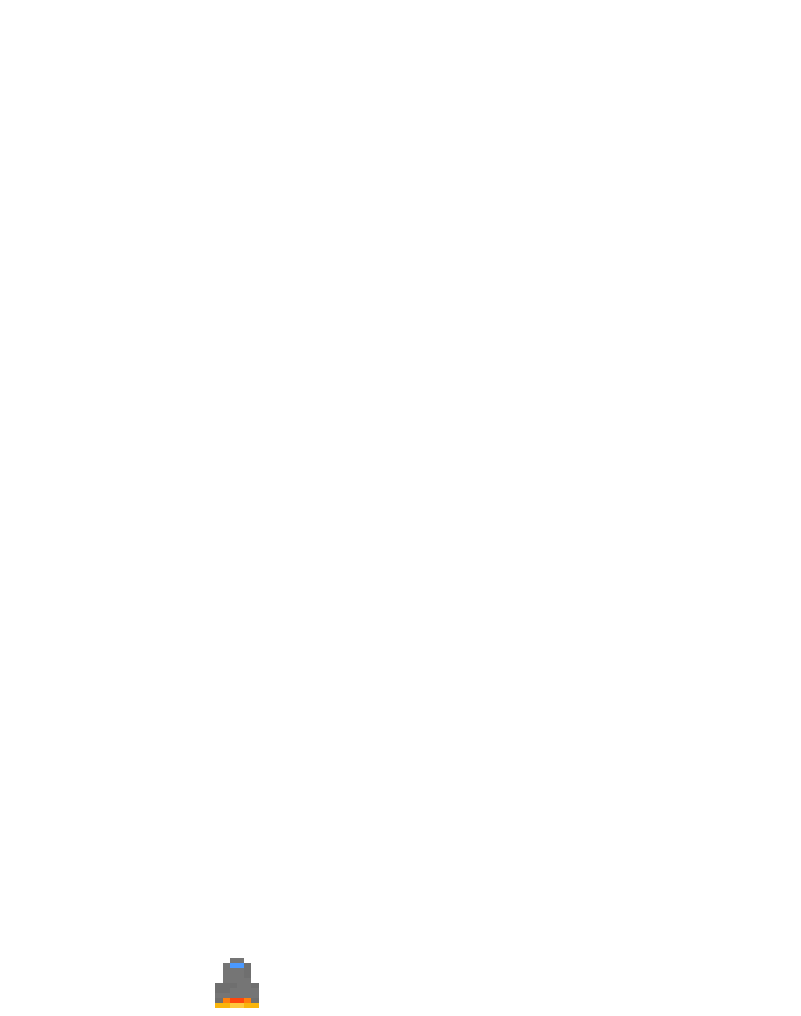
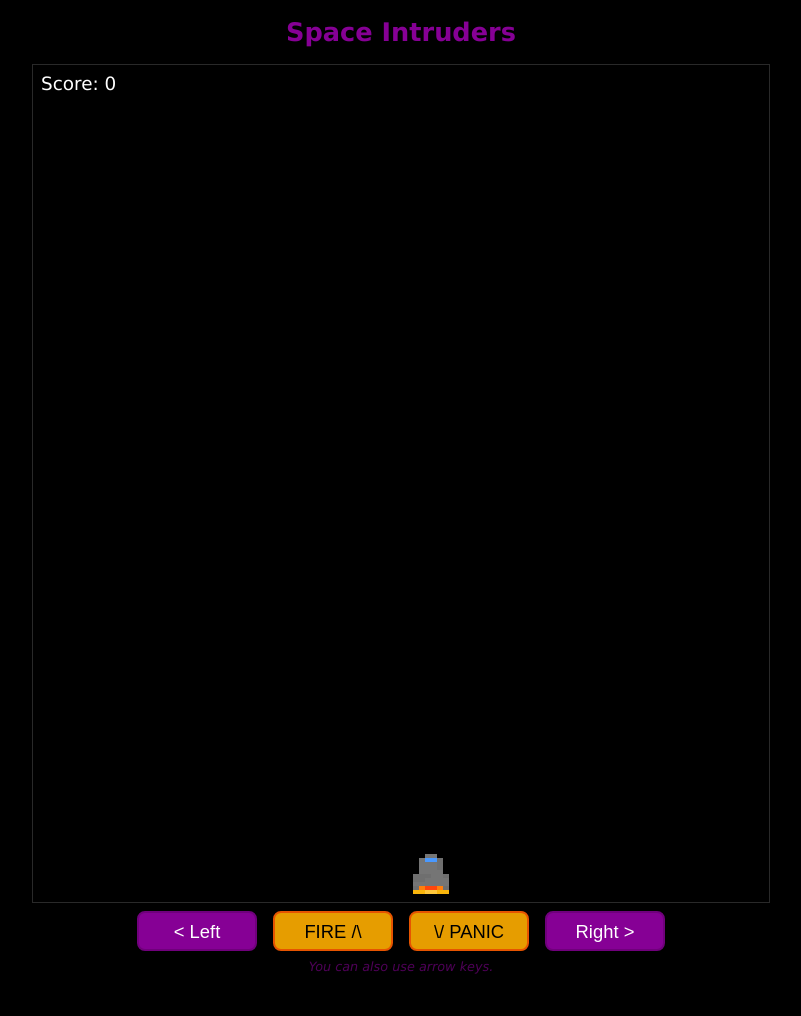
Before and after one commit to lukedwards99/javascriptprojects, a plain HTML site: page space-invaders/index.html in a window 1280 px wide. Shown: the whole page, without its empty margins (239-1040 px from the left). After the commit the page ends 981 px from the top, so only its background shows below. Drawn offline with Linux system fonts and the light colour scheme.

Commit message:
Added UI elements

```diff
--- a/space-invaders/gamescript.js
+++ b/space-invaders/gamescript.js
@@ -1,7 +1,7 @@
 "use strict";
 
 const NUM_ROWS = 20;
-const NUM_COLS = 12;
+const NUM_COLS = 12; //TODO: set col width
 const SPAWN_PROB = .950;
 
 
@@ -9,6 +9,7 @@ const FireBalls = new Set();
 const Aliens = new Set();
 const grid = document.getElementById("grid");
 let player = null; //initilized later
+let score = 0;
 
 
 let PlayerRowIndex = NUM_ROWS - 1;
@@ -67,6 +68,8 @@ function HandleAliens() {
         if(alien.row > NUM_ROWS - 1){
             alien.elem.remove();
             Aliens.delete(alien);
+            score--;
+            document.getElementById('Score').innerHTML = "Score: " + score;
             return;
         }
 
@@ -89,6 +92,8 @@ function DetectCollision() {
                 alien.elem.remove();
                 Aliens.delete(alien);
                 FireBalls.delete(fb);
+                score++;
+                document.getElementById('Score').innerHTML = "Score: " + score;
             }
         });
     });
@@ -112,15 +117,19 @@ function ArrowLeftEventHandler(){
     document.querySelector('[data-rowindex="' + (NUM_ROWS - 1) + '"] > [data-colindex="' + PlayerColIndex + '"]').appendChild(player);
 }
 
-function ArrowRightHandler(){
+function ArrowRightEventHandler(){
     if (PlayerColIndex < NUM_COLS - 1){
         PlayerColIndex++;
     }
     document.querySelector('[data-rowindex="' + (NUM_ROWS - 1) + '"] > [data-colindex="' + PlayerColIndex + '"]').appendChild(player);
 }
 
-function SpaceEventHandler(){
+function FireEventHandler(){
     CreateFireBall(PlayerRowIndex - 1, PlayerColIndex);
+}
+
+function PanicEventHandler(){ //TODO: Implement
+    throw 'PanicEventHandler NOT IMPEMENTED!!!';
 }
 
 function CreateAlien(_row, _col){
@@ -142,11 +151,17 @@ function InitEvents(){
 
         switch(event.code){
             case "ArrowLeft": ArrowLeftEventHandler(); break;
-            case "ArrowRight": ArrowRightHandler(); break;
-            case "Space": SpaceEventHandler(); break;
+            case "ArrowRight": ArrowRightEventHandler(); break;
+            case "ArrowUp": FireEventHandler(); break;
+            case "ArrowDown": PanicEventHandler(); break;
             //default: alert(event.code);
         }
     });
+
+    document.getElementById("leftButton").addEventListener('click', ArrowLeftEventHandler);
+    document.getElementById("rightButton").addEventListener('click', ArrowRightEventHandler);
+    document.getElementById("fireButton").addEventListener('click', FireEventHandler);
+    document.getElementById("rightButton").addEventListener('click', PanicEventHandler);
 }
 
 const AlienPatterns = [
@@ -163,7 +178,7 @@ const AlienPatterns = [
     [
     'a  a  a  a  ',
     ' a  a  a  a ',
-    '   a  a  a  a'
+    '  a  a  a  a'
     ],
     [
     'aaaaaaaaaaaa'
@@ -207,11 +222,14 @@ function SpawnAliens() {
     {
         SpawnIndex = null;
     }
-
 }
 
 /*** INITIALIZATION HAPPENS HERE!!!***/
 window.addEventListener('load', function () {
+
+    //eviroment setup
+    document.body.style.zoom = "80%";
+
 
     //generating board
     let squareRed = false;
--- a/space-invaders/index.html
+++ b/space-invaders/index.html
@@ -9,12 +9,26 @@
 <body>
     <link rel="stylesheet" href="styles.css">
 
+    <h1>Space Intruders</h1>
 
+    <div id="gridContainer">
+        <div id="grid">
+            <div class="score" id="Score">Score: 0</div>
+        </div>
+    </div>
 
-    <div id="grid"></div>
+    <div class="flexbox">
+        <button id="leftButton" class="left btn btn-purple"> &lt; Left</button>
+        <button id="fireButton" class="btn btn-action">FIRE /\</button>
+        <button id="panicButton" class="btn btn-action">\/ PANIC</button>
+        <button id="rightButton" class="right btn btn-purple">Right &gt; </button>
+    </div>
+
+    <div class="flexbox">
+        <p class="text-muted">You can also use arrow keys.</p>
+    </div>
 
     <img id="PlayerElem" class="gameObject">
-
     <script src="gamescript.js"></script>
 
 </body>
--- a/space-invaders/styles.css
+++ b/space-invaders/styles.css
@@ -1,4 +1,16 @@
+body {
+    background-color: black;
+}
 
+p {
+    margin: 0%;
+}
+
+h1 {
+    color: #860095;
+    text-align: center;
+    font-family: Verdana, Geneva, Tahoma, sans-serif;
+}
 
 .row {
     display: flex;
@@ -6,7 +18,7 @@
 }
 
 .col {
-    width: 8%;
+    width: 8.3333%; /*needs to be 1/NUM_COLS from gamescript.js*/
     height: 50px;
     z-index: 1;
     /* border-style: solid;
@@ -14,13 +26,29 @@
 
 }
 
-/* .red {
-    background-color: lightcoral;
+#gridContainer {
+    display: flex;
+    justify-content: center;
 }
 
-.blue {
-    background-color: lightcyan;
-} */
+#grid {
+
+    border-style: solid;
+    border-width: 2px;
+    border-color: #292929;
+    padding: 10px;
+
+}
+
+.score {
+    color: white;
+    font-size: 23px;
+    font-family: Verdana, Geneva, Tahoma, sans-serif;
+    font-style: bold;
+    display: absolute;
+    top: 0%;
+    right: 0%
+}
 
 .gameObject {
     z-index: 2;
@@ -30,3 +58,59 @@
     width: 100%;
     height: 50px;
 }
+
+.left {
+    margin-right: 20px;
+}
+
+.right {
+    margin-left: 20px;
+}
+
+.flexbox {
+    display: flex;
+    justify-content: center;
+}
+
+.btn {
+    border-style: solid;
+    padding: 10px;
+    border-radius: 10px;
+    border-width: 3px;
+    margin:10px;
+    width: 150px;
+    height: 50px;
+    font-size: 23px;
+}
+
+.btn:hover {
+    cursor: pointer;
+}
+
+.btn-purple {
+    color: #FFFFFF;
+    background-color: #860095;
+    border-color: #70007c;
+}
+
+.btn-purple:hover {
+    background-color: #70007c;
+}
+
+.btn-action {
+    color: #000000;
+    background-color: #e69d00;
+    border-color: #e65400;
+}
+
+.btn-action:hover {
+    background-color: #e65400;
+
+}
+
+.text-muted {
+    font-family: Verdana, Geneva, Tahoma, sans-serif;
+    font-size: medium;
+    font-style: italic;
+    color: #4e0057;
+}
```
